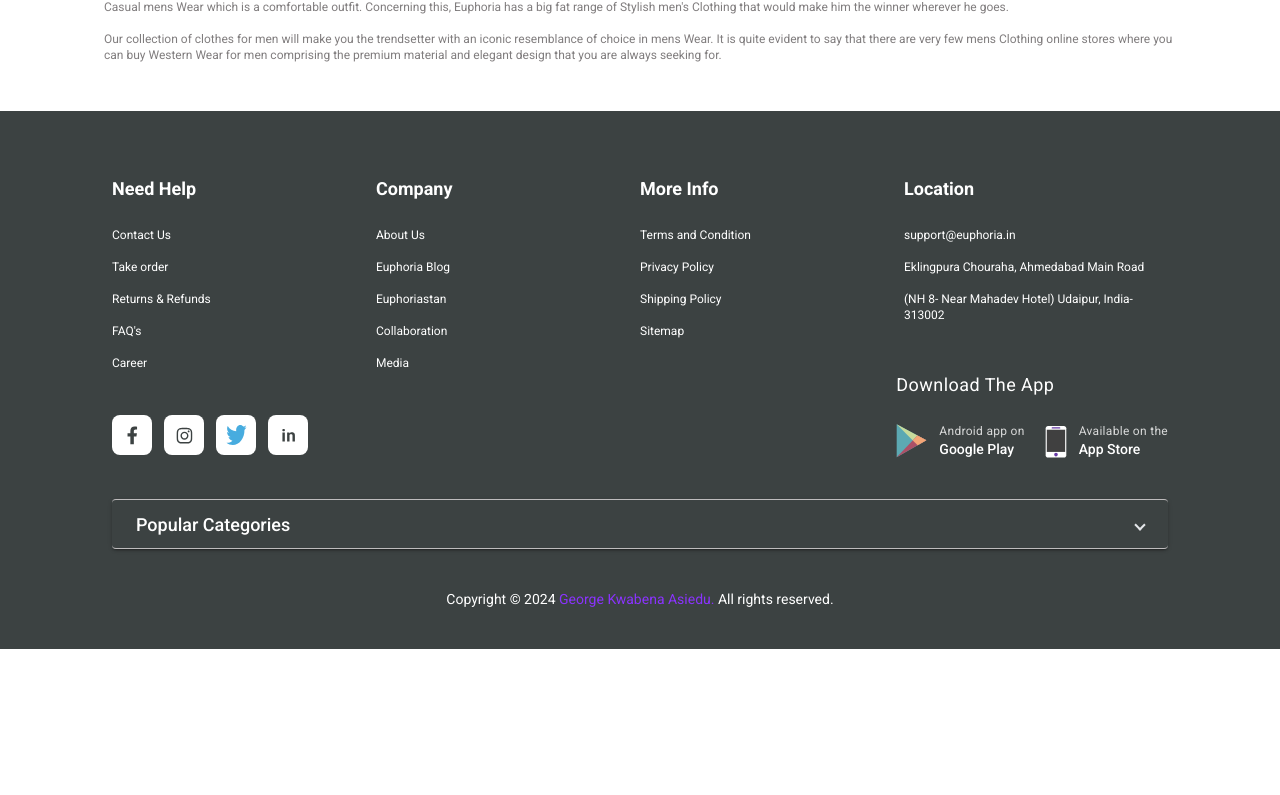
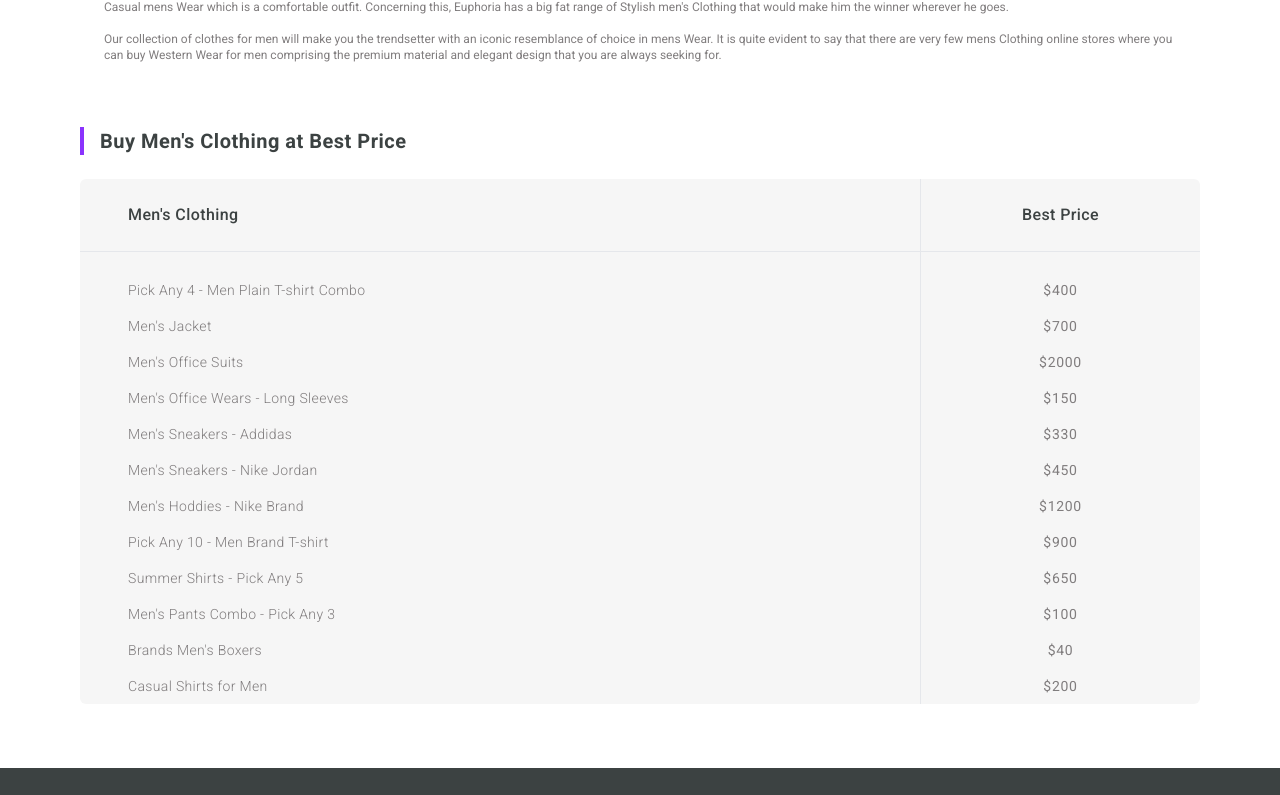
Before and after one commit to george-asiedu/Euphoria, an Angular app: page /men in a window 1280 px wide. Shown: the part 865-1660 px from the top of the page. Before the commit the page ends 1514 px from the top, so only its background shows below. Built offline with nearby package versions, Linux system fonts and the light colour scheme; no server answers.

Commit message:
men products page component updated

```diff
--- a/src/app/categories/men/home/home.component.html
+++ b/src/app/categories/men/home/home.component.html
@@ -5,5 +5,6 @@
         <app-products class="flex-initial w-3/5"/>
     </div>
     <app-product-description/>
+    <app-prices/>
     <app-footer/>
 </div>
--- /dev/null
+++ b/src/app/categories/men/prices/prices.component.html
@@ -0,0 +1,90 @@
+<div class="px-20 w-full h-auto pb-16">
+    <h2
+        class="border-l-4 border-borderColor pl-4 text-headerColor font-bold tracking-wide text-xl mb-6"
+    >
+        Buy Men's Clothing at Best Price
+    </h2>
+
+    <div class="bg-search border-none rounded-md flex flex-col">
+        <div class="flex items-center justify-between border-b">
+            <h4 class="text-headerColor font-medium tracking-wide w-clothing px-12 py-6">Men's Clothing</h4>
+            <h4 class="text-headerColor font-medium tracking-wide w-price text-center border-l py-6">Best Price</h4>
+        </div>
+
+        <div class="flex flex-col">
+            <div class="flex items-center justify-between">
+                <h6 class="text-paragrapghText text-sm font-light tracking-wide w-clothing px-12 pb-2 pt-7">
+                    Pick Any 4 - Men Plain T-shirt Combo
+                </h6>
+                <h6 class="text-paragrapghText text-sm tracking-wider w-price text-center pb-2 pt-7 border-l">$400</h6>
+            </div>
+            <div class="flex items-center justify-between">
+                <h6 class="text-paragrapghText text-sm font-light tracking-wide w-clothing px-12 py-2">
+                    Men's Jacket
+                </h6>
+                <h6 class="text-paragrapghText text-sm tracking-wider w-price text-center py-2 border-l">$700</h6>
+            </div>
+            <div class="flex items-center justify-between">
+                <h6 class="text-paragrapghText text-sm font-light tracking-wide w-clothing px-12 py-2">
+                    Men's Office Suits
+                </h6>
+                <h6 class="text-paragrapghText text-sm tracking-wider w-price text-center py-2 border-l">$2000</h6>
+            </div>
+            <div class="flex items-center justify-between">
+                <h6 class="text-paragrapghText text-sm font-light tracking-wide w-clothing px-12 py-2">
+                    Men's Office Wears - Long Sleeves
+                </h6>
+                <h6 class="text-paragrapghText text-sm tracking-wider w-price text-center py-2 border-l">$150</h6>
+            </div>
+            <div class="flex items-center justify-between">
+                <h6 class="text-paragrapghText text-sm font-light tracking-wide w-clothing px-12 py-2">
+                    Men's Sneakers - Addidas
+                </h6>
+                <h6 class="text-paragrapghText text-sm tracking-wider w-price text-center py-2 border-l">$330</h6>
+            </div>
+            <div class="flex items-center justify-between">
+                <h6 class="text-paragrapghText text-sm font-light tracking-wide w-clothing px-12 py-2">
+                    Men's Sneakers - Nike Jordan
+                </h6>
+                <h6 class="text-paragrapghText text-sm tracking-wider w-price text-center py-2 border-l">$450</h6>
+            </div>
+            <div class="flex items-center justify-between">
+                <h6 class="text-paragrapghText text-sm font-light tracking-wide w-clothing px-12 py-2">
+                    Men's Hoddies - Nike Brand
+                </h6>
+                <h6 class="text-paragrapghText text-sm tracking-wider w-price text-center py-2 border-l">$1200</h6>
+            </div>
+            <div class="flex items-center justify-between">
+                <h6 class="text-paragrapghText text-sm font-light tracking-wide w-clothing px-12 py-2">
+                    Pick Any 10 - Men Brand T-shirt
+                </h6>
+                <h6 class="text-paragrapghText text-sm tracking-wider w-price text-center py-2 border-l">$900</h6>
+            </div>
+
+            <div class="flex items-center justify-between">
+                <h6 class="text-paragrapghText text-sm font-light tracking-wide w-clothing px-12 py-2">
+                    Summer Shirts - Pick Any 5
+                </h6>
+                <h6 class="text-paragrapghText text-sm tracking-wider w-price text-center py-2 border-l">$650</h6>
+            </div>
+            <div class="flex items-center justify-between">
+                <h6 class="text-paragrapghText text-sm font-light tracking-wide w-clothing px-12 py-2">
+                    Men's Pants Combo - Pick Any 3
+                </h6>
+                <h6 class="text-paragrapghText text-sm tracking-wider w-price text-center py-2 border-l">$100</h6>
+            </div>
+            <div class="flex items-center justify-between">
+                <h6 class="text-paragrapghText text-sm font-light tracking-wide w-clothing px-12 py-2">
+                    Brands Men's Boxers
+                </h6>
+                <h6 class="text-paragrapghText text-sm tracking-wider w-price text-center py-2 border-l">$40</h6>
+            </div>
+            <div class="flex items-center justify-between">
+                <h6 class="text-paragrapghText text-sm font-light tracking-wide w-clothing px-12 py-2">
+                    Casual Shirts for Men
+                </h6>
+                <h6 class="text-paragrapghText text-sm tracking-wider w-price text-center py-2 border-l">$200</h6>
+            </div>
+        </div>
+    </div>
+</div>
--- a/src/app/categories/men/product-description/product-description.component.html
+++ b/src/app/categories/men/product-description/product-description.component.html
@@ -1,4 +1,4 @@
-<div class="px-20 w-full h-auto pb-12">
+<div class="px-20 w-full h-auto pb-16">
     <h2
         class="border-l-4 border-borderColor pl-4 text-headerColor font-bold tracking-wide text-xl mb-6"
     >
--- a/tailwind.config.js
+++ b/tailwind.config.js
@@ -21,7 +21,9 @@
       },
       width: {
         formWidth: '600px',
-        products: '32%'
+        products: '32%',
+        clothing: '72%',
+        price: '25%'
       },
       height: {
         authHeight: '50vh',
```
Also changed, not shown: src/app/categories/men/home/home.component.ts (+9 -1 lines), src/app/categories/men/prices/prices.component.ts (added, +12 -0 lines), src/app/categories/men/prices/prices.component.css (added), 1 other file (tests, documents, lock files or other folders).
